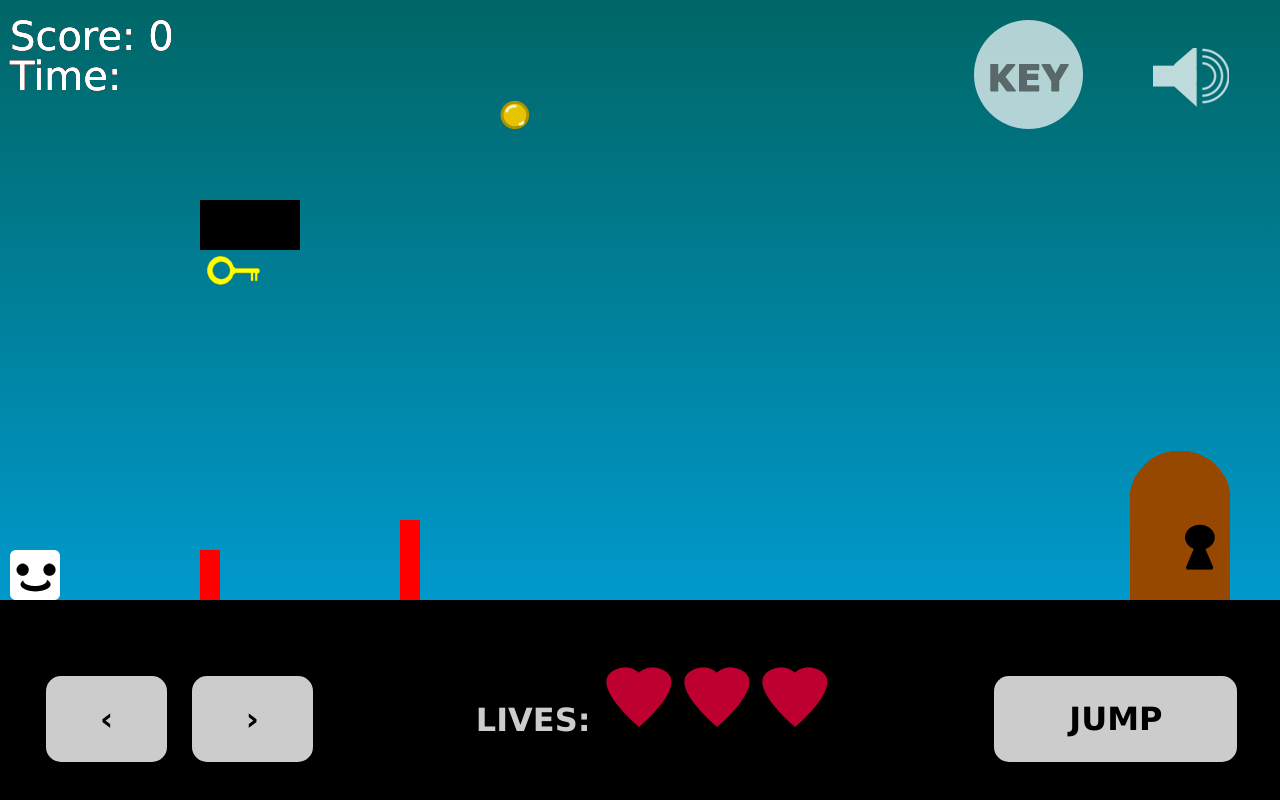
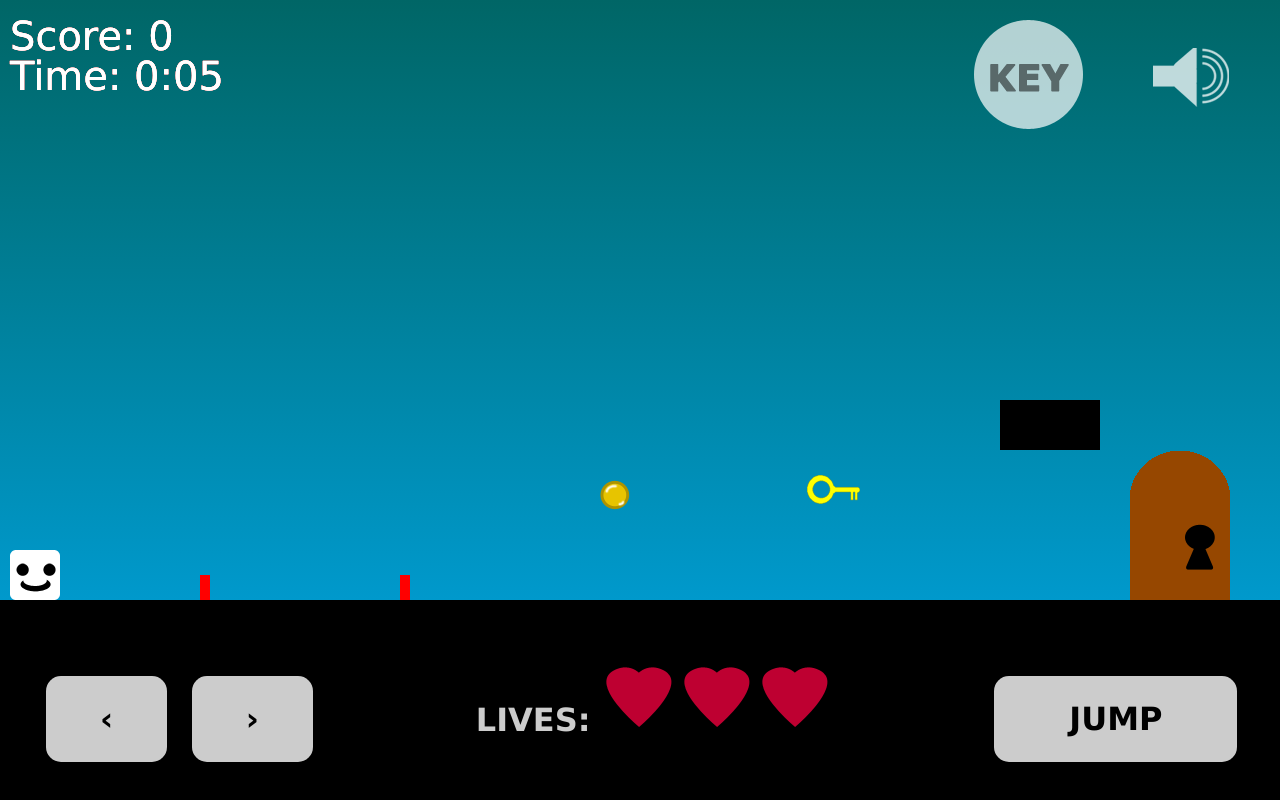
Before and after one commit to TTeaTT/Game-project, a plain HTML site: page gameplay.html in a window 1280 px wide. Drawn offline with Linux system fonts and the light colour scheme.

Commit message:
Fixed timer

```diff
--- a/gameplay.html
+++ b/gameplay.html
@@ -2,7 +2,7 @@
 <html>
 <head>
 	<link rel="stylesheet" type="text/css" href="stylegameplay.css">
-	<script type="text/javascript" src="gamescript.js"></script>
+	<script type="text/javascript" src="javascript/gamescript.js"></script>
 </head>
 <title>The Game</title>
 <body onload="startGame()">
@@ -14,20 +14,21 @@
 		<img src="img/volume.png" alt="volume">
 	</div>
 
+	<!--
 	<div align="left" id="score">
-<!-- 	<h2>SCORE:</h2>	<h2> 10000</h2> -->
+ 	<h2>SCORE:</h2>	<h2> 10000</h2>
 	</div>
 
 	<div align="left" id="time">
-<!-- 	<h2>TIME:</h2> <h2> 1:55</h2> -->
+
 	</div>
+	-->
 
 
 	<div id="userInterface" class="userInterface" align="center">
 
 		<button onmousedown="moveLeft()" onmouseup="stopMove()" ontouchstart="moveLeft()" id="leftArrow" class="button">&#8249 </button>
 		<button onmousedown="moveRight()" onmouseup="stopMove()" ontouchstart="moveRight()" id="rightArrow" class="button">&#8250 </button>
-
 		<h2> LIVES: </h2>
 		<img id="life1" src="img/life.png" alt="life">
 		<img id="life2" src="img/life.png" alt="life">
--- a/gamescript.js
+++ b/javascript/gamescript.js
@@ -1,61 +1,43 @@
 var player;
 var lives = 3;
-var floor1;
+var platform1;
 var danger1, danger2;
-var key;
+var key, keyGot = false;
 var door;
-var keyGot = false;
-var coin1;
-var coin1Got = false;
+var coin1, coin1Got = false;
 var score = 0;
 
-// KEYBOARD CONTROLS
-document.addEventListener('keydown', keyDownHandler, false);
-document.addEventListener('keyup', keyUpHandler, false);
-var rightPressed = false;
-var leftPressed = false;
-var upPressed = false;
-var downPressed = false;
-function keyDownHandler(event) {
-    if(event.keyCode == 39) {
-        rightPressed = true;
-        moveRight();
-    }
-    else if(event.keyCode == 37) {
-        leftPressed = true;
-        moveLeft();
-    }else if(event.keyCode == 38) {
-    	upPressed = true;
-    	moveUp();
-    }
+
+// TIMER
+var totalSeconds = 0;
+var totalMinutes = 0;
+function countTime() {
+	totalSeconds++;
+
+	//I added minutes as well
+	//idk why, but when the seconds are at 0 I can't display it as "0:00", only as "0:0"
+	if (totalSeconds<10){
+		totalSeconds = "0"+totalSeconds;
+	}
+	else if (totalSeconds==60){
+		totalMinutes++;
+		totalSeconds=0;
+	}
 }
-function keyUpHandler(event) {
-    if(event.keyCode == 39) {
-        rightPressed = false;
-        stopMove();
-    }
-    else if(event.keyCode == 37) {
-        leftPressed = false;
-        stopMove();
-    }
-    else if(event.keyCode == 38) {
-    	upPressed = false;
-    	stopMove();
-    }
-}
+window.setInterval(countTime,1000);
+window.clearInterval(countTime);
 
 
 // FUNCTION TO START THE GAME
 function startGame() {
 	gameArea.start();
-
-	floor1 = new component(100, 50, "black", 200, 200)
-	danger1 = new component(20, 50, "red", 200, window.innerHeight * 0.75 - 50);
-	danger2 = new component(20, 80, "red", 400, window.innerHeight * 0.75 - 80);
-	key = new component(65, 41, "img/small_key.png", 200, 250, "image");
-	door = new component(100, 150, "img/door.png", window.innerWidth - 150,
+	platform1 = new component(100, 50, "black", 1000, 400)
+	danger1 = new component(10, 25, "red", 200, gameArea.canvas.height - 25);
+	danger2 = new component(10, 25, "red", 400, gameArea.canvas.height - 25);
+	key = new component(65, 41, "img/small_key.png", 800, gameArea.canvas.height - 131, "image");
+	door = new component(100, 150, "img/door.png", gameArea.canvas.width - 150,
 			window.innerHeight * 0.75 - 150, "image");
-	coin1 = new component(30, 30, "img/coin.png", 500, 100, "image");
+	coin1 = new component(30, 30, "img/coin.png", 600, gameArea.canvas.height - 120, "image");
 	player = new component(50, 50, "img/player.png", 10,
 			(window.innerHeight * 0.75 - 50), "image");
 }
@@ -73,27 +55,28 @@ function component(width, height, color, x, y, type) {
 	this.speedY = 0;
 	this.x = x;
 	this.y = y;
-	// this.gravity += 0.05;
-	// // this.gravitySpeed = 0;
-	this.gravity = 0.05;
-	this.gravitySpeed = 0;
+	this.jumping = false;
 	this.update = function() {
 		ctx = gameArea.context;
 		ctx.font = "40px Verdana";
 		ctx.fillText(("Score: " + score), 10, 50);
-		ctx.fillText(("Time: "), 10, 90);
+		ctx.fillText(("Time: " + totalMinutes + ":" + totalSeconds), 10, 90);
 		ctx.fillStyle = "white";
 		if (type == "image") {
 			ctx.drawImage(this.image, this.x, this.y, this.width, this.height);
 		} else {
 			ctx.fillStyle = color;
 			ctx.fillRect(this.x, this.y, this.width, this.height);
-		}// end else
+		}
+		if(player.y == gameArea.canvas.height - player.height) {
+			player.jumping = false;
+		}
 	}// end this.update
 	this.newPos = function() {
-		this.gravitySpeed += this.gravity;
+		this.speedY += 1.5;
 		this.x += this.speedX;
-		this.y += this.speedY + this.gravitySpeed;
+		this.y += this.speedY;
+		this.speedY *= 0.95;
 		this.hitBottom();
 		this.hitLeft();
 		this.hitRight();
@@ -105,11 +88,7 @@ function component(width, height, color, x, y, type) {
 			player.y = (gameArea.canvas.height - player.height);
 		}
 	}
-// this.hitTop = function() {
-// if (player.y < player.height) {
-// player.y = player.height);
-// }
-// }
+
 	this.hitLeft = function() {
 		if (player.x < 0) {
 			player.x = 0;
@@ -138,6 +117,7 @@ function component(width, height, color, x, y, type) {
 		}
 		return crash;
 	}
+
 }// end component
 
 // GAME AREA
@@ -172,8 +152,10 @@ var gameArea = {
 
 // MOVING
 function moveUp() {
-	player.speedY = -20;
-	player.gravity = -0.2;
+	if(player.jumping == false) {
+		player.speedY = -20;
+		player.jumping = true;
+	}
 }
 
 function moveLeft() {
@@ -185,7 +167,6 @@ function moveRight() {
 function stopMove() {
 	player.speedX = 0;
 	player.speedY = 0;
-	player.gravity = 0.05;
 }
 
 // UPDATE GAME AREA
@@ -217,22 +198,12 @@ function updateGameArea() {
 		coin1.y = -500;// not an elegant way to make it disappear, but works
 						// for now...
 	}
-	if (player.crashWith(floor1)) {
-		player.y = floor1.y - floor1.height;
+	if (player.crashWith(platform1)) {
+		player.y = platform1.y - platform1.height;
 		player.speedY = 0;
-
-// if (mybottom == othertop){
-// player.y = othertop -1;
-// } else if (mytop == otherbottom){
-// player.y = otherbottom + player.height +1;
-// } else if (myright == otherleft){
-// player.x = otherleft - player.width -1;
-// } else if (myleft == otherright) {
-// player.x = otherright +1;
-// }
 	}
 	gameArea.clear();
-	floor1.update();
+	platform1.update();
 	danger1.update();
 	danger2.update();
 	key.update();
@@ -242,3 +213,40 @@ function updateGameArea() {
 	player.update();
 
 }
+
+
+// KEYBOARD CONTROLS
+document.addEventListener('keydown', keyDownHandler, false);
+document.addEventListener('keyup', keyUpHandler, false);
+
+var rightPressed = false,
+	leftPressed = false,
+	upPressed = false;
+
+function keyDownHandler(event) {
+    if(event.keyCode == 39) {
+        rightPressed = true;
+        moveRight();
+    }
+    else if(event.keyCode == 37) {
+        leftPressed = true;
+        moveLeft();
+    }else if(event.keyCode == 38) {
+    	upPressed = true;
+    	moveUp();
+    }
+}
+function keyUpHandler(event) {
+    if(event.keyCode == 39) {
+        rightPressed = false;
+        stopMove();
+    }
+    else if(event.keyCode == 37) {
+        leftPressed = false;
+        stopMove();
+    }
+    else if(event.keyCode == 38) {
+    	upPressed = false;
+    	stopMove();
+    }
+}
--- a/stylegameplay.css
+++ b/stylegameplay.css
@@ -89,6 +89,11 @@ h2{
 	float: left;
 }
 
+#time {
+	size: 40px;
+	color: red;
+}
+
 button:active{
 	opacity: 0.9;
 }
```
